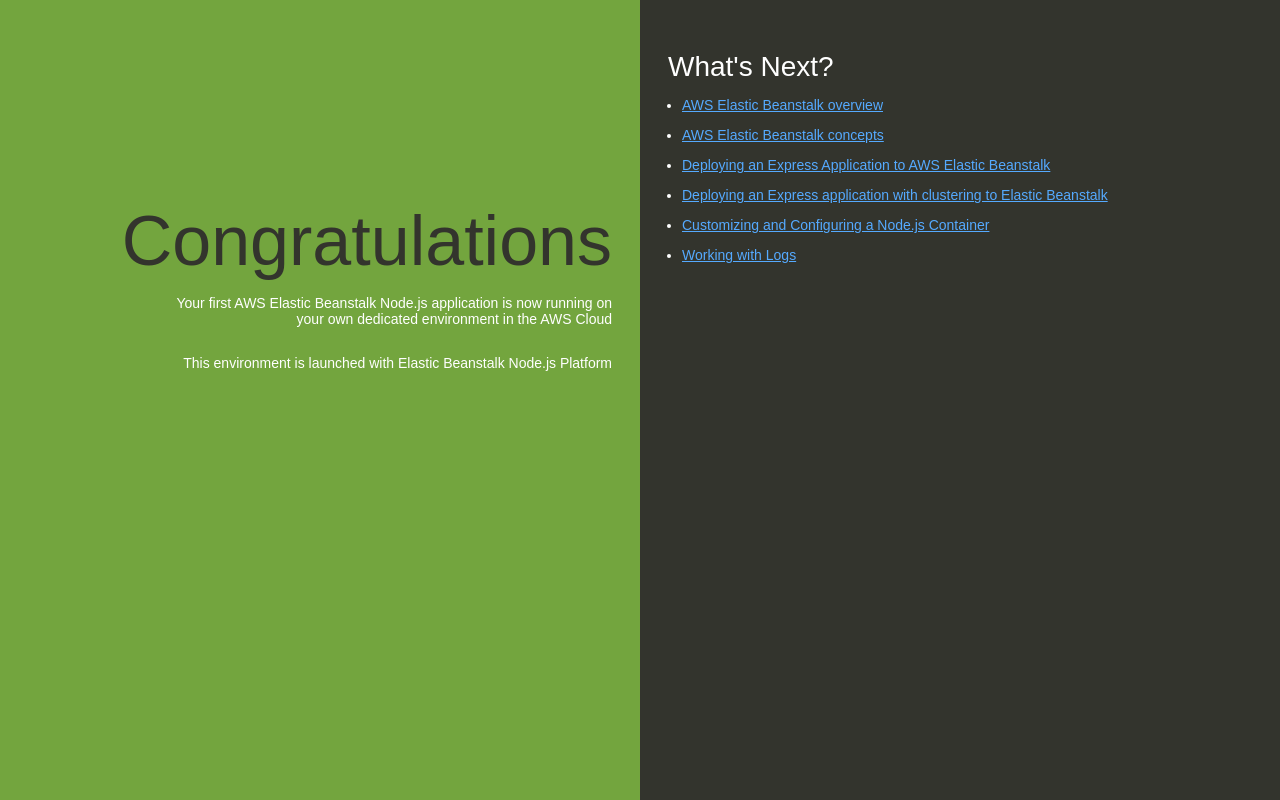
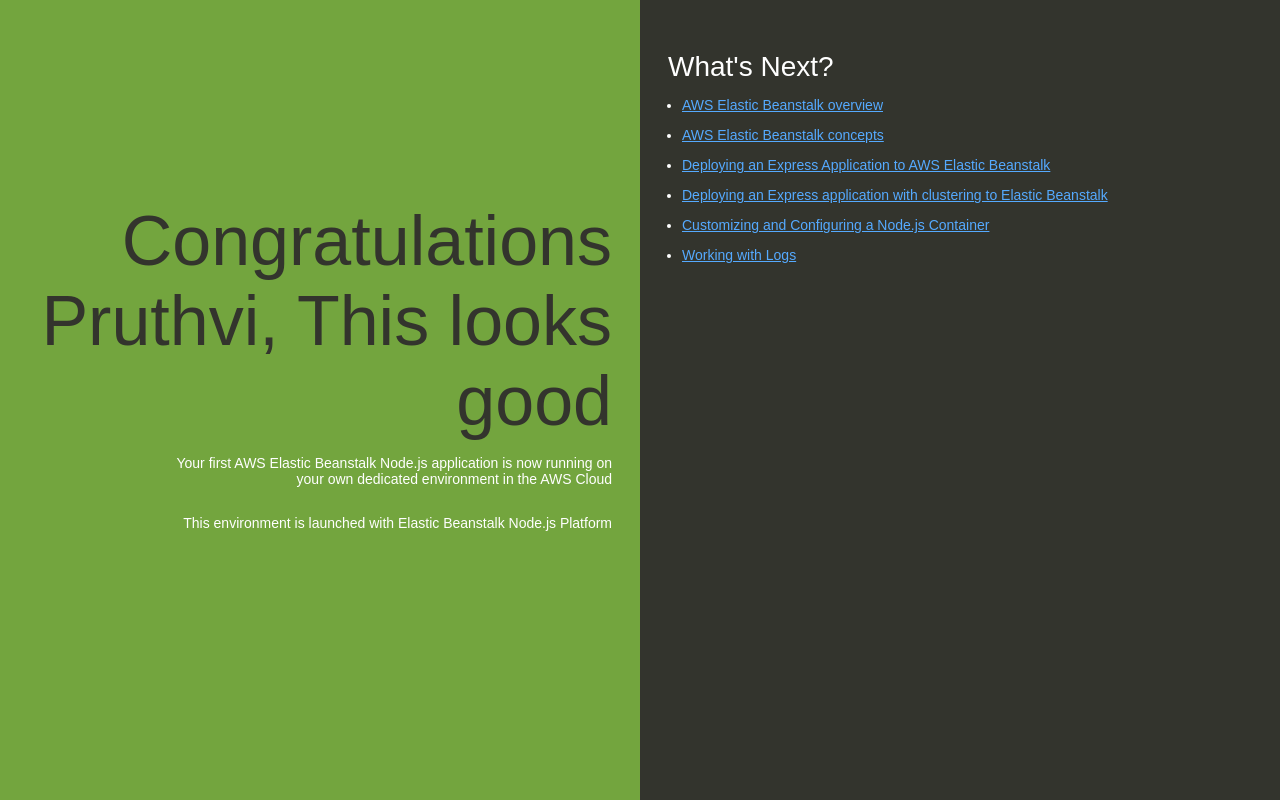
Before and after one commit to PruthviChavan21/aws-training, a website: page index.html in a window 1280 px wide. Drawn offline with Linux system fonts and the light colour scheme.

Commit message:
change test

```diff
--- a/index.html
+++ b/index.html
@@ -74,7 +74,7 @@
   </head>
   <body>
     <div class="textColumn">
-      <h1>Congratulations</h1>
+      <h1>Congratulations Pruthvi, This looks good</h1>
       <p>Your first AWS Elastic Beanstalk Node.js application is now running on your own dedicated environment in the AWS Cloud</p>
       <p>This environment is launched with Elastic Beanstalk Node.js Platform</p>
     </div>
```
